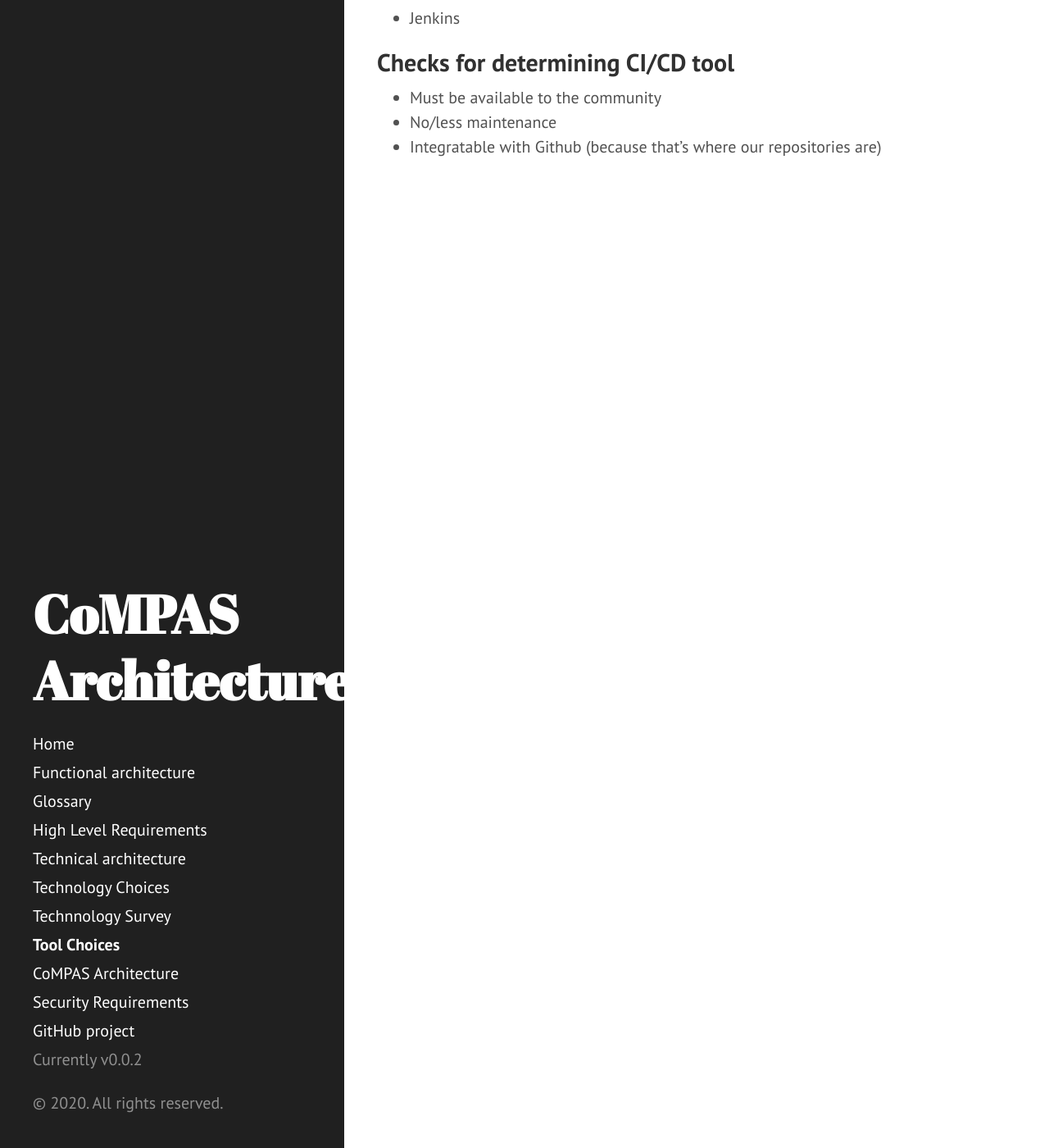
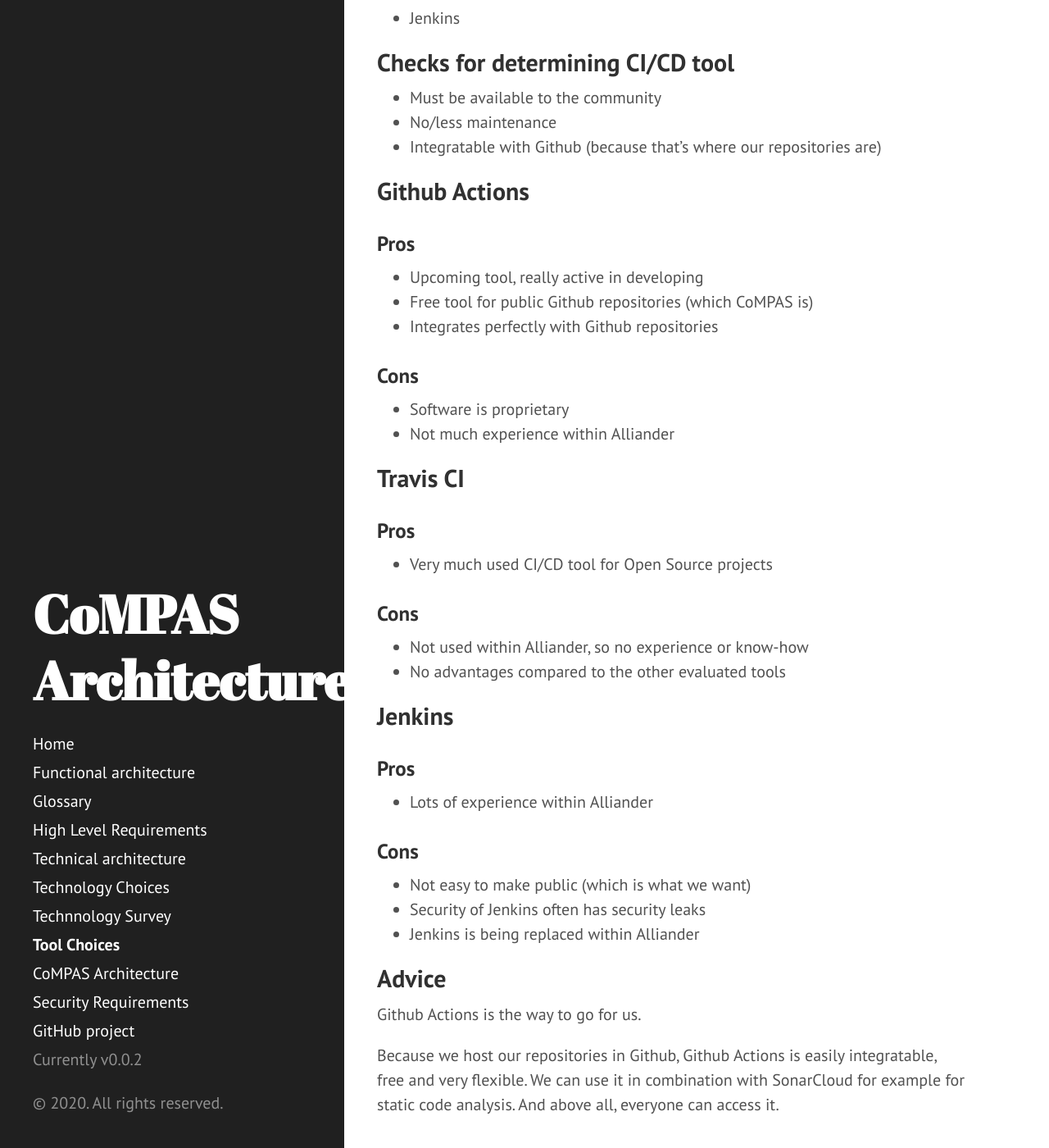
Before and after one commit to com-pas/compas-architecture, a Jekyll site: the page built from TOOLS_CHOICES.md, in a window 1280 px wide and 1400 px high, scrolled down 499 px. Shown: the whole window at 82% size. Built offline with Jekyll 4.4.1, drawn with Linux system fonts in a browser that asks for light colours; our own code applies the rules of GitHub Pages for plain Markdown files.

Commit message:
Added CI/CD tool research
Signed-off-by: Rob Tjalma <rob@tjalma.com>

```diff
--- a/TOOLS_CHOICES.md
+++ b/TOOLS_CHOICES.md
@@ -10,3 +10,37 @@ These build tools are evaluated:
 - Must be available to the community
 - No/less maintenance
 - Integratable with Github (because that's where our repositories are)
+
+## Github Actions
+### Pros
+* Upcoming tool, really active in developing
+* Free tool for public Github repositories (which CoMPAS is)
+* Integrates perfectly with Github repositories
+
+### Cons
+* Software is proprietary
+* Not much experience within Alliander
+
+## Travis CI
+### Pros
+* Very much used CI/CD tool for Open Source projects
+
+### Cons
+* Not used within Alliander, so no experience or know-how
+* No advantages compared to the other evaluated tools
+
+## Jenkins
+### Pros
+* Lots of experience within Alliander
+
+### Cons
+* Not easy to make public (which is what we want)
+* Security of Jenkins often has security leaks
+* Jenkins is being replaced within Alliander
+
+## Advice
+Github Actions is the way to go for us.
+
+Because we host our repositories in Github, Github Actions is easily integratable, free and very flexible.
+We can use it in combination with SonarCloud for example for static code analysis.
+And above all, everyone can access it.
```
